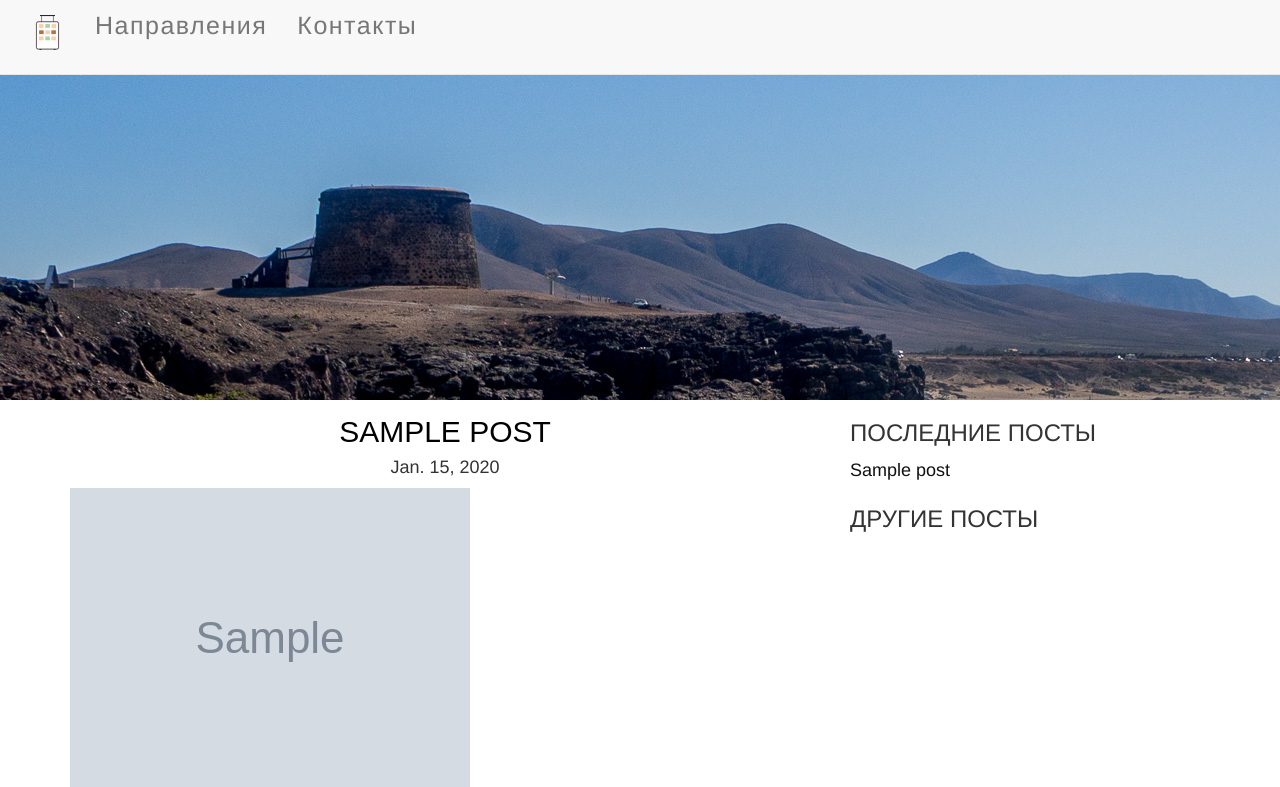
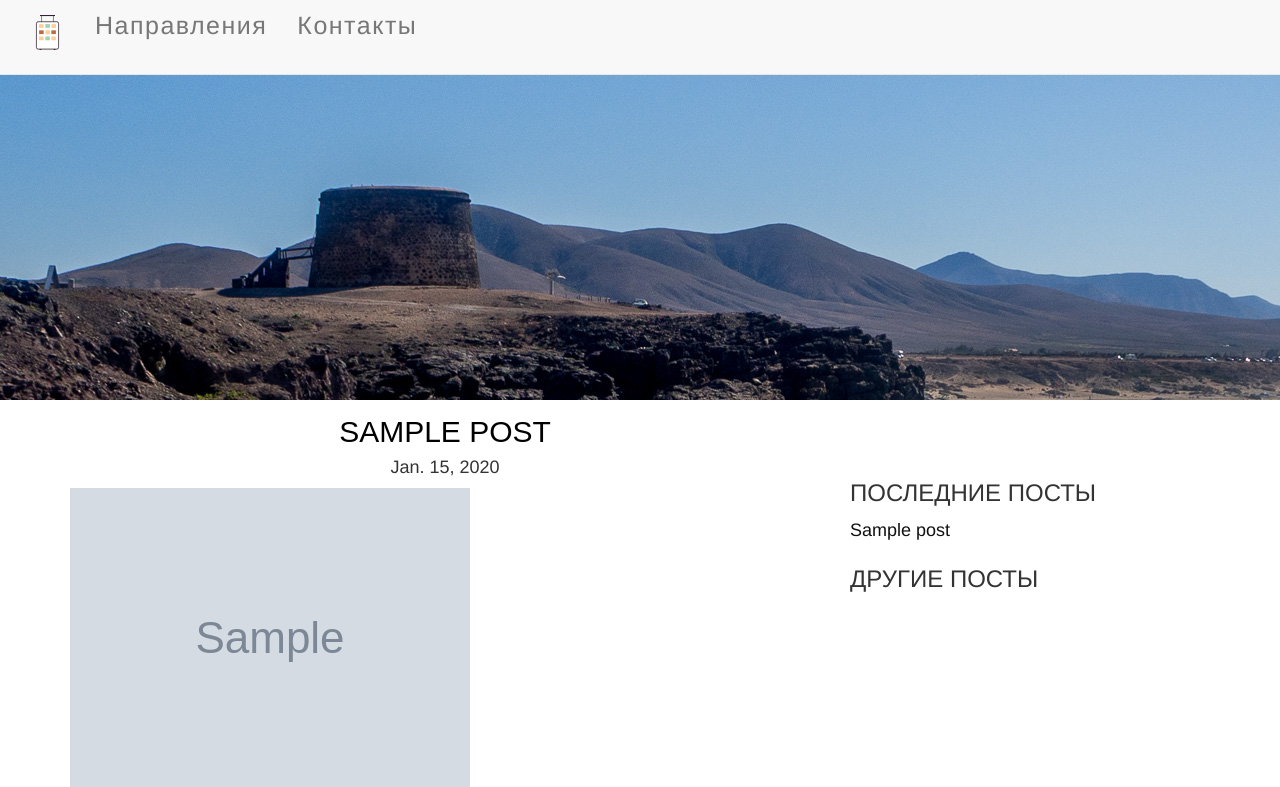
Before and after one commit to elenaoat/poezdka, a Django app: a page that uses trips/templates/trips/post.html in a window 1280 px wide. Shown: the top 787 px of the page. Run offline with Django 3.2, Linux system fonts and the light colour scheme; tables that the repository leaves empty hold one stand-in row (values such as "Sample post"); grey boxes marked "Sample" are stand-in pictures; some libraries are stand-ins or nearby versions.

Commit message:
leave some margin on the top for the sidebar

```diff
--- a/trips/templates/trips/post.html
+++ b/trips/templates/trips/post.html
@@ -22,7 +22,7 @@
 				</div>
 			</div>
 			<div class="col-md-4">
-			<h3>ПОСЛЕДНИЕ ПОСТЫ</h3>
+			<h3 style="margin-top: 80px;">ПОСЛЕДНИЕ ПОСТЫ</h3>
 			<ul class="list-unstyled">
 				{% for post in latest %}
 				<li><a href="{% url 'trips:view_post' post.slug %}">{{post.title}}</a></li>
```
